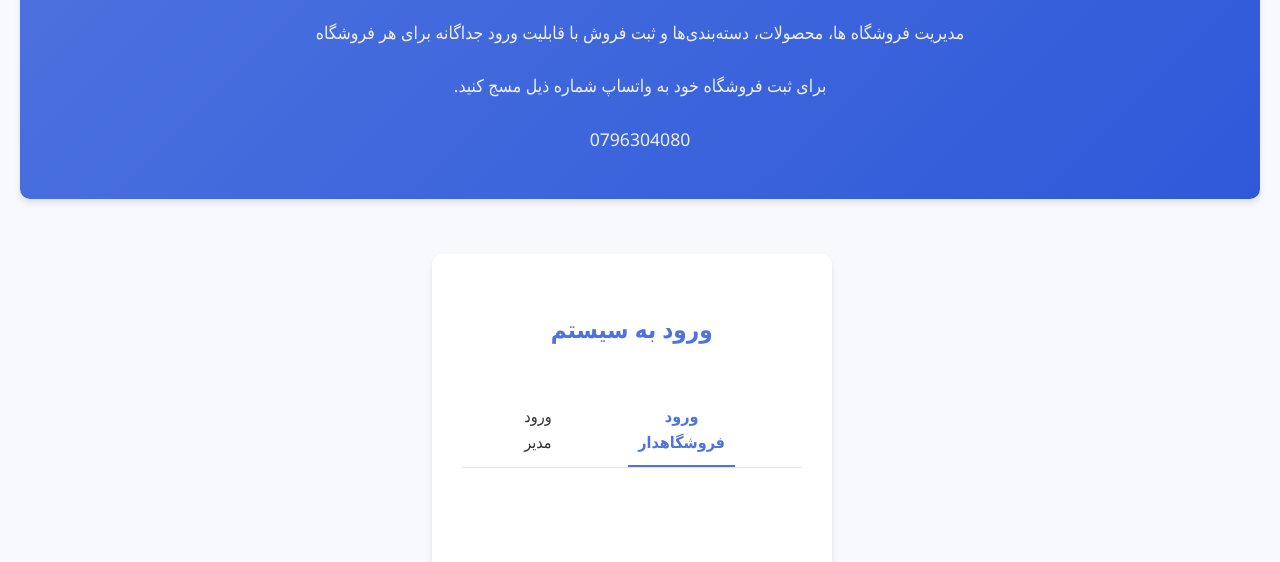
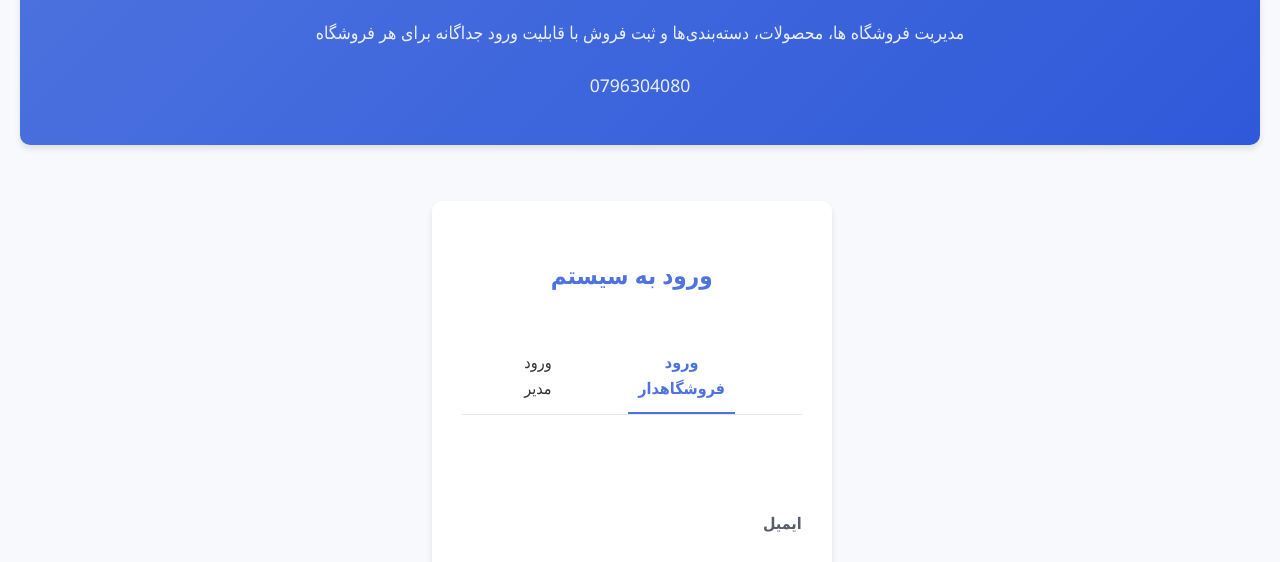
Before and after one commit to Bellalyaqoobi/sss111, a plain HTML site: page index.html in a window 1280 px wide. Shown: the part 191-753 px from the top of the page. Drawn offline with Linux system fonts and the light colour scheme.

Commit message:
Update index.html

```diff
--- a/index.html
+++ b/index.html
@@ -11,7 +11,6 @@
         <header>
             <h1>سیستم مدیریت چندین فروشگاه</h1>
             <p>مدیریت فروشگاه ها، محصولات، دسته‌بندی‌ها و ثبت فروش با قابلیت ورود جداگانه برای هر فروشگاه</p>
-            <p>برای ثبت فروشگاه خود به واتساپ شماره ذیل مسج کنید.</p>
             <p>0796304080</p>
         </header>
 
```
